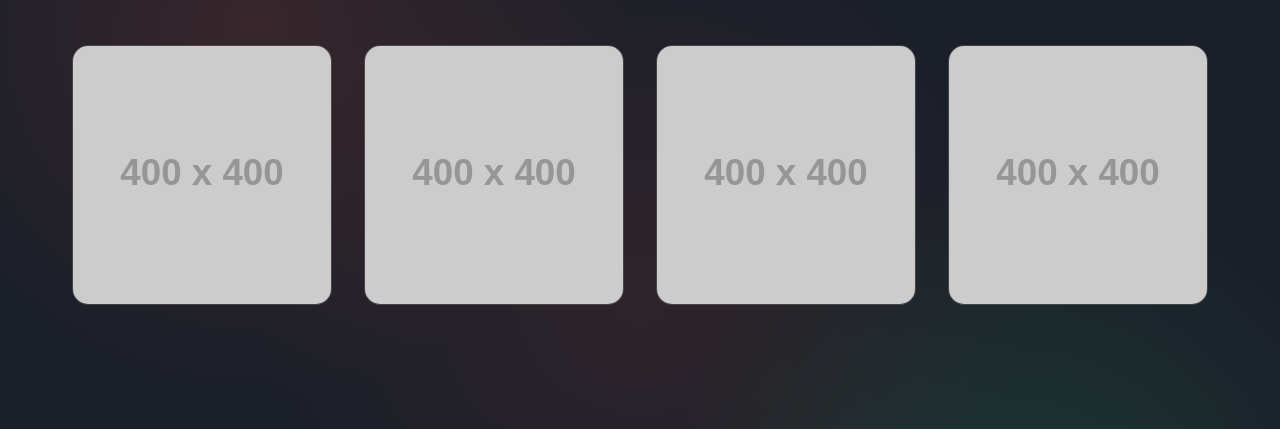
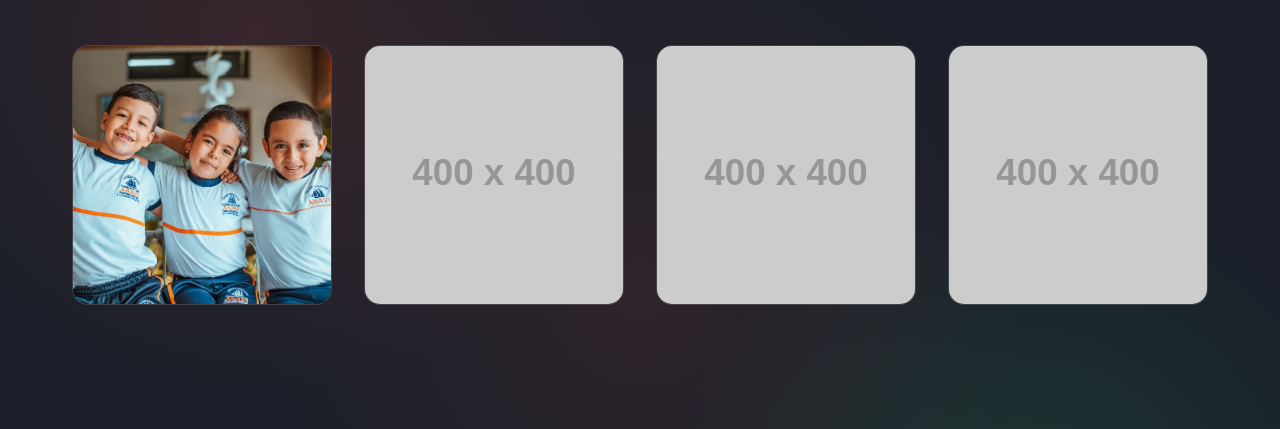
Before and after one commit to LuisCruz-1/recuerdos2024, a plain HTML site: page index.html in a window 1280 px wide. Shown: the part 143-572 px from the top of the page. Drawn offline with Linux system fonts and the light colour scheme; placeholder pictures from the web are drawn by us.

Commit message:
Update index.html

```diff
--- a/index.html
+++ b/index.html
@@ -160,7 +160,7 @@
         <div class="photo-grid">
             <!-- Cada contenedor de foto -->
             <div class="photo-container">
-                <img src="https://via.placeholder.com/400" class="photo">
+                <img src="/images/1.jpg" class="photo">
             </div>
             <div class="photo-container">
                 <img src="https://via.placeholder.com/400" class="photo">
```
